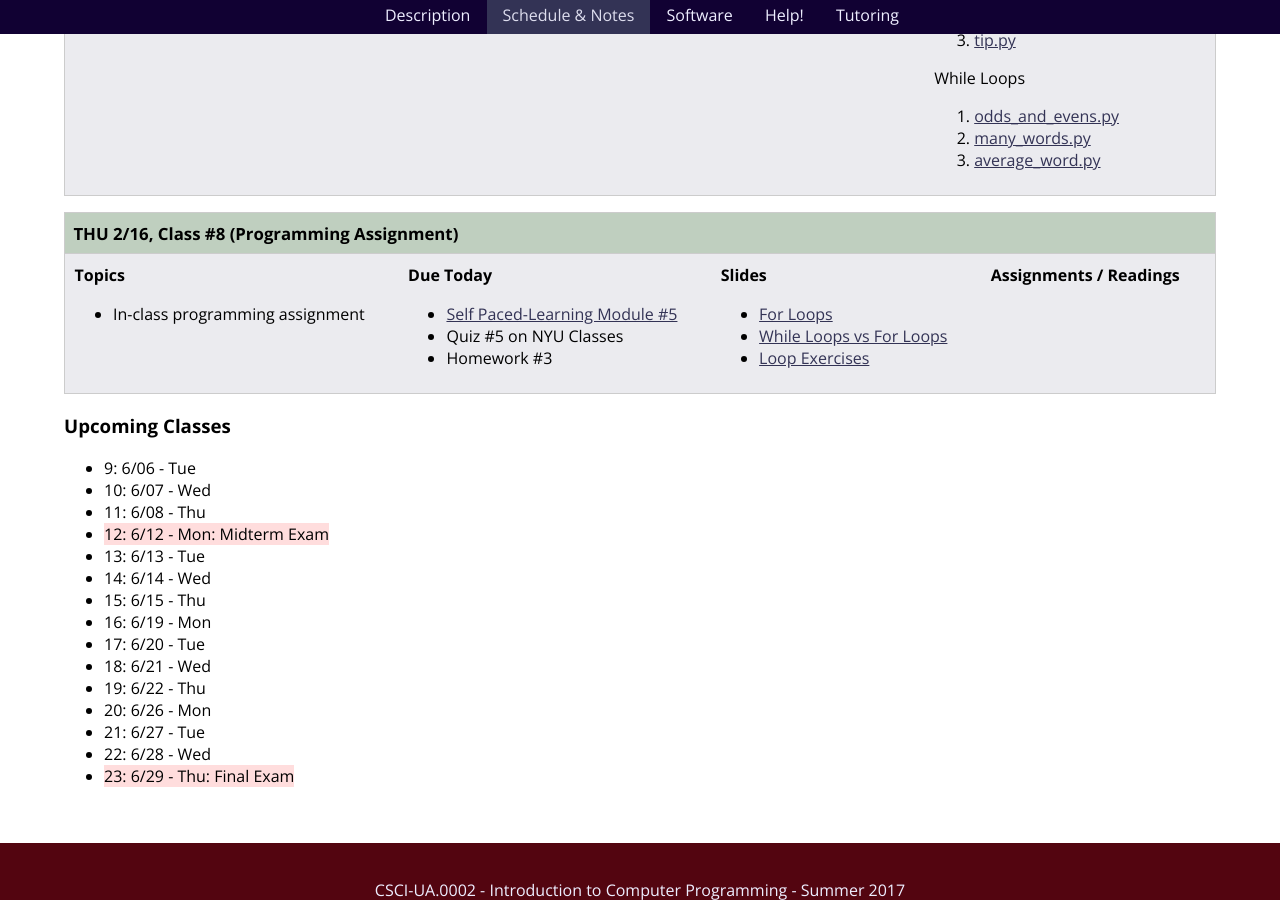
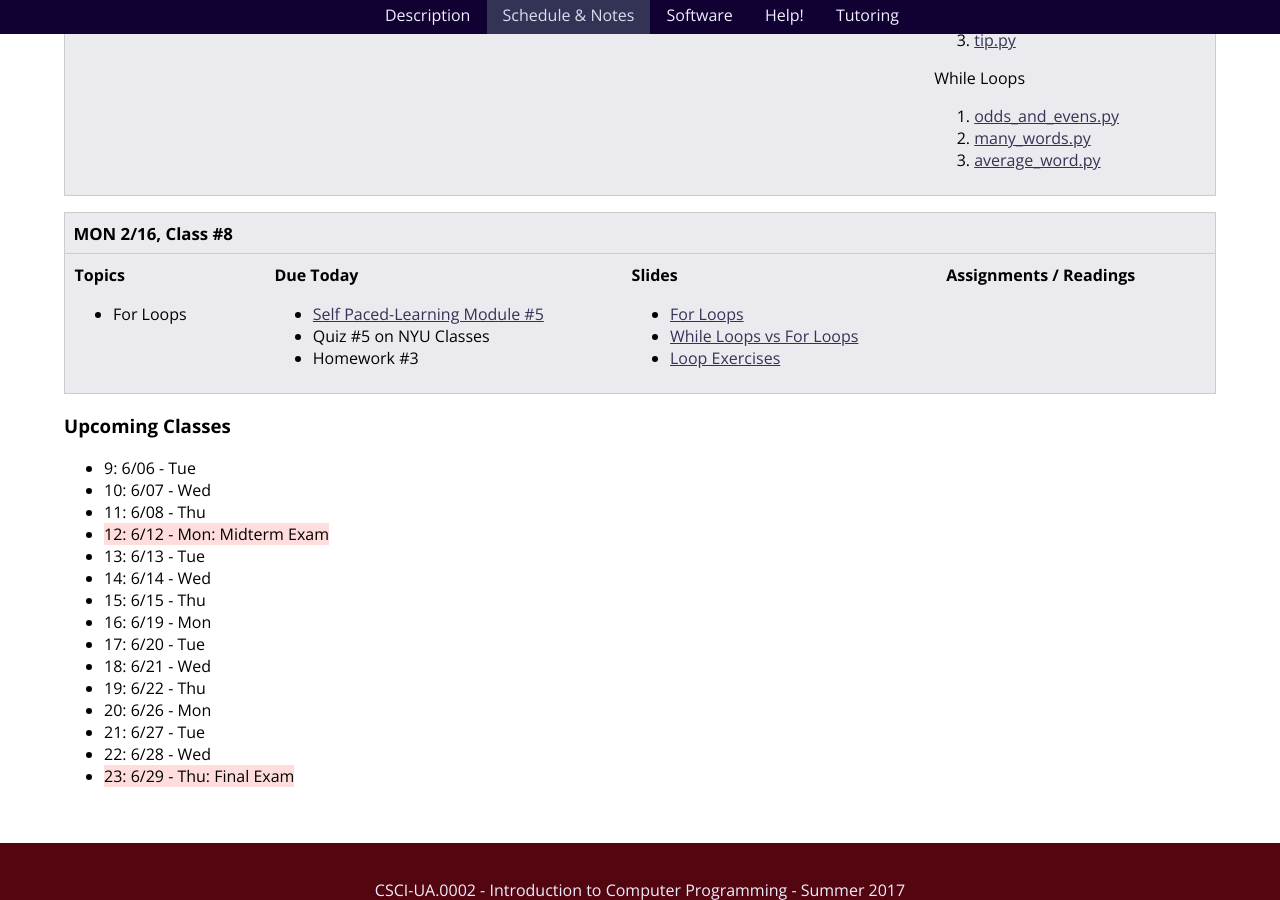
Before and after one commit to foureyes/csci-ua.0002-summer2017-001, a Jekyll site: the page built from schedule.markdown, in a window 1280 px wide and 900 px high, scrolled down 3516 px. Built offline with Jekyll 4.4.1, drawn with Linux system fonts in a browser that asks for light colours.

Commit message:
fix up workshop

```diff
--- a/schedule.markdown
+++ b/schedule.markdown
@@ -158,14 +158,14 @@ Schedule & Notes
 
 <a name="class8"></a><!---------- start --------------->
 
-<section markdown="block" class="workshop">
-### THU 2/16, Class #8 (Programming Assignment)
+<section markdown="block">
+### MON 2/16, Class #8
 
 <div class="class-details">
 <article class="topics" markdown="block">
 #### Topics
 
-* In-class programming assignment
+* For Loops
 </article> {% include classes/class-08.markdown %}</div> </section>
 
 
```
Also changed, not shown: 1 other file.
